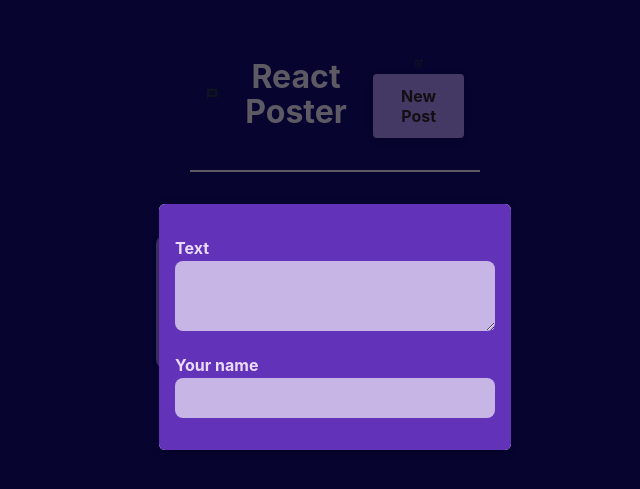
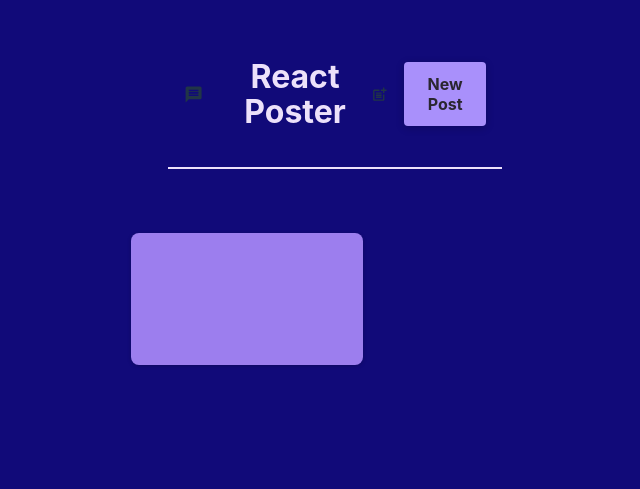
Before and after one commit to ChrisJoshRoberts/react-course, a React (Vite) app: page / in a window 1280 px wide. Shown: the part 199-688 px from the top of the page, without its empty margins (305-945 px from the left). Built offline with nearby package versions, Linux system fonts and the light colour scheme.

Commit message:
adding styles to mainheader component

```diff
--- a/src/App.jsx
+++ b/src/App.jsx
@@ -1,11 +1,25 @@
 import './App.css'
 import PostList from './components/PostList'
+import MainHeader from './components/MainHeader'
+import { useState } from 'react'
 
 function App() {
+    const [modalVisable, setModalVisable] = useState(false)
+
+    // Hide the modal when the backdrop is clicked
+  function hideModalHandler() {
+    setModalVisable(false)
+  }
+  function showModalHandler() {
+    setModalVisable(true)
+  }
   return (
-    <main>
-      <PostList />
-    </main>
+    <>
+      <MainHeader onCreatePost={showModalHandler}/>
+      <main>
+        <PostList isPosting={modalVisable} onStopPosting={hideModalHandler} />
+      </main>
+    </>
   )
 }
 
--- a/src/components/MainHeader.jsx
+++ b/src/components/MainHeader.jsx
@@ -5,10 +5,12 @@ import PropTypes from 'prop-types'
 const MainHeader = ({onCreatePost}) => {
   return (
     <header className={classes.header}>
-      <MdMessage />
-      <h1 className={classes.logo}>React Poster</h1>
-      <p>
-        <MdPostAdd size={10}/>
+      <div className={classes.logoContainer}>
+        <MdMessage size={25} />
+        <h1 className={classes.logo}>React Poster</h1>
+      </div>
+      <p className={classes.buttonContainer}>
+        <MdPostAdd size={25}/>
         <button className={classes.button} onClick={onCreatePost}>New Post</button>
       </p>
     </header>
--- a/src/components/MainHeader.module.css
+++ b/src/components/MainHeader.module.css
@@ -28,8 +28,18 @@
   cursor: pointer;
   font-weight: bold;
   box-shadow: 0 2px 8px rgba(0, 0, 0, 0.2);
+}
+.button:hover {
+  background-color: #8a6cfb;
+}
 
-  :hover {
-    background-color: #8c6cf7;
-  }
+.logoContainer {
+  display: flex;
+  align-items: center;
+  gap: 1rem;
 }
+.buttonContainer {
+  display: flex;
+  align-items: center;
+  gap: 1rem;
+}
--- a/src/components/PostList.jsx
+++ b/src/components/PostList.jsx
@@ -3,13 +3,10 @@ import classes from './PostsList.module.css'
 import NewPosts from './NewPosts'
 import { useState } from 'react'
 import Modal from './Modal'
-import MainHeader from './MainHeader'
 
-const PostList = () => {
+const PostList = ({isPosting, onStopPosting}) => {
   const [output, setOutput] = useState('')
   const [author, setAuthor] = useState('')
-  const [modalVisable, setModalVisable] = useState(true)
-
   // Add a function to handle the change of the body input
   function changeBodyHandler(event) {
     setOutput(event.target.value)
@@ -18,15 +15,10 @@ const PostList = () => {
   function changeAuthorHandler(event) {
     setAuthor(event.target.value)
   }
-// Hide the modal when the backdrop is clicked
-  function hideModalHandler() {
-    setModalVisable(false)
-  }
   return (
   <>
-    <MainHeader />
-    {modalVisable && (
-      <Modal onClose={hideModalHandler}>
+    {isPosting && (
+      <Modal onClose={onStopPosting}>
         <NewPosts onBodyChange={changeBodyHandler} onAuthorChange={changeAuthorHandler}/>
       </Modal>
     )}
```
